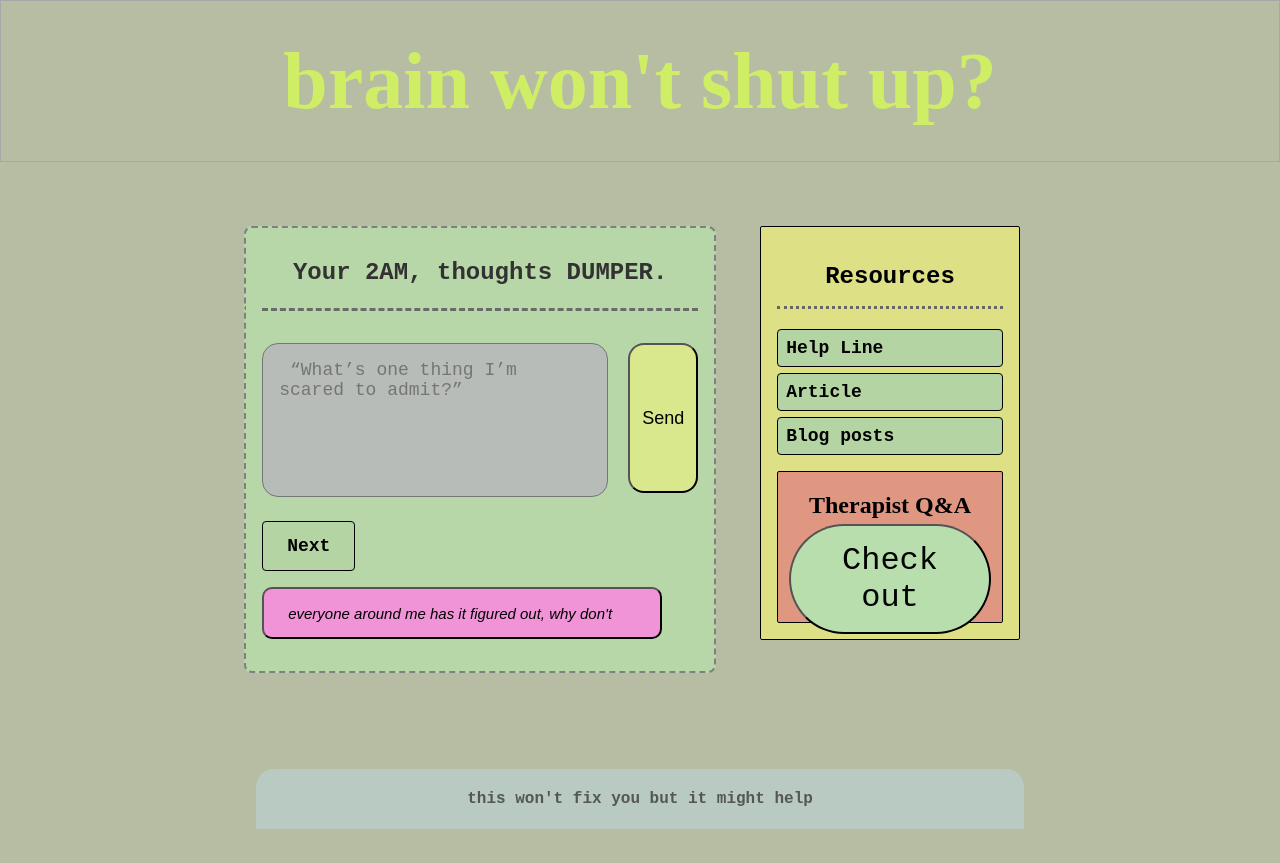
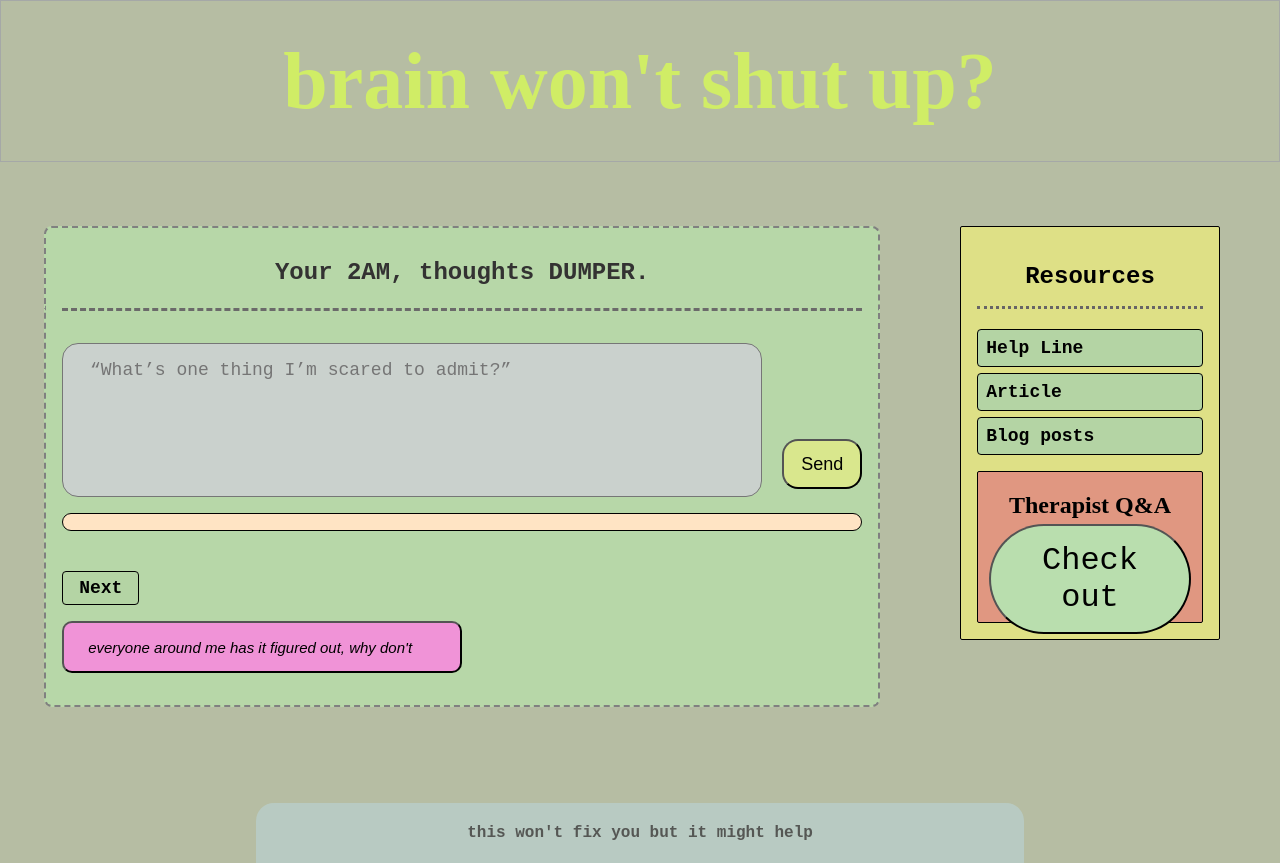
Before and after one commit to Banshal-Yadav/late-night-thought-dump, a React (Vite) app: page / in a window 1280 px wide. Before the commit the page ends 829 px from the top, so only its background shows below. Built offline with nearby package versions, Linux system fonts and the light colour scheme.

Commit message:
feat: add LM Studio AI response with markdown rendering

```diff
--- a/package.json
+++ b/package.json
@@ -11,7 +11,8 @@
   },
   "dependencies": {
     "react": "^19.2.0",
-    "react-dom": "^19.2.0"
+    "react-dom": "^19.2.0",
+    "react-markdown": "^10.1.0"
   },
   "devDependencies": {
     "@eslint/js": "^9.39.1",
--- a/src/Input-component/InputContainer.jsx
+++ b/src/Input-component/InputContainer.jsx
@@ -26,7 +26,7 @@ export const InputContainer = () => {
             <br />
             <button onClick={handleClick}
                     className={styles.resource_options}
-                    style={{  width: "fit-content",padding: "1.5rem", fontSize: "18px", marginBottom : "1rem"  }}
+                    style={{  width: "fit-content",padding: "1rem", fontSize: "18px", marginBottom : "1rem"  }}
             >Next</button>
             <InputButton text={quotes[index]} />
         </div>
--- a/src/Input-component/TakeInput.jsx
+++ b/src/Input-component/TakeInput.jsx
@@ -1,10 +1,12 @@
 import { useState, useMemo } from "react";
+import ReactMarkdown from 'react-markdown';
 import { InputButton } from "../input-button/InputButton";
 import styles from "../Style.module.css"
 
 export const TakeInput = () => {
 
     const [inputValue, setInputValue] = useState("");
+    const [aiResponse, setAiResponse] = useState("");
 
     const placeholderText = [
         " “What’s one thing that’s been haunting me?” ",
@@ -20,32 +22,47 @@ export const TakeInput = () => {
         return placeholderText[randomIndex];
     }, [] );
 
-    // textarea's onhange triggers this function
-    // it get the value and pass it to the useState function
+
     const handleChange = (e) => {
         setInputValue(e.target.value);
     }
 
     // prints the input values from useState
-    const handleSubmit = (e) => {
+    const handleSubmit = async (e) => {
         e.preventDefault();   // prevent refresh
-        console.log(inputValue);
+        const userInput = inputValue;
+        console.log("handleSubmit code is running");
         setInputValue(""); // clears text area
 
-        <div>{inputValue}</div>
+        const response = await fetch("http://localhost:1234/v1/chat/completions", {
+            method: "POST",
+            headers: {"Content-Type": "application/json"},
+            body: JSON.stringify({
+                model: "qwen3.5-4b@q6_k",
+                messages: [{role: "user", content: userInput}]
+            })
+        })
+        const data = await response.json();
+        setAiResponse(data.choices[0].message.content);
     }
 
     return(
         <>
         <form  onSubmit={handleSubmit} className={styles.form_container}>
             <textarea
-                value={inputValue} // get text as a value
-                onChange={handleChange} // trigger handleChange() on change
+                value={inputValue}
+                onChange={handleChange}
                 className={styles.form_input}
                 placeholder={placeholder}
                 />
             <button className={styles.custom_button} type="submit">Send</button>
         </form>
+
+        {/* ai response */}
+        <div className={styles.ai_response}>
+            <ReactMarkdown >{aiResponse}</ReactMarkdown>
+        </div>
+
         </>
     )
 }
--- a/src/Style.module.css
+++ b/src/Style.module.css
@@ -30,7 +30,6 @@
     display: flex;
     justify-content: center;
     margin: none;
-
     display: flex;
     padding-top: 2rem;
     /* background-color: rgb(216, 232, 197); */
@@ -38,11 +37,23 @@
 }
 
 
+.ai_response {
+    border: 1px solid black;
+    background-color: bisque;
+    text-align: left;
+    margin: 1rem 0rem;
+    border-radius: 12px;
+    padding: 0.5rem 1.5rem;
+    font-size: large;
+}
+.ai_response p {
+    background-color: transparent;
+}
 
 
 /* page heading-quote "Your 2AM, thoughts DUMPER." */
 .pg_heading {
-    width: 100%;
+    width: 50rem;
     background-color: rgba(183, 223, 171, 0.766);
     margin: 0;
     display: flex;
@@ -62,7 +73,7 @@
 
 /* writing area wrapper*/
 .input_container {
-    width: 100% ;
+    width: 50rem;
     border: 3px dashed gray;
     padding: 0rem 1rem 2rem 1rem;
     /* background-color: rgb(169, 206, 172); */
@@ -71,8 +82,6 @@
     border-top: none;
     border-radius:0 0 8px 8px;
 }
-
-
 
 
 /* example suggestions belo text area */
@@ -174,13 +183,10 @@
 
 
 
-
-
-
 /* form styles */
 .form_input {
-    background-color: rgba(183, 187, 186, 0.967);
-    color: rgba(212, 205, 205, 0.776);
+    background-color: rgba(203, 209, 207, 0.967);
+    color: rgba(35, 34, 34, 0.776);
     /* font-family:Georgia, 'Times New Roman', Times, serif; */
     font-size: 18px;
     font-weight: 300;
@@ -199,16 +205,11 @@
 
 
 
-
-
-
-
-
 /* send button */
 .custom_button {
-
-    height: 150px;
-    min-width: 16%;
+    margin-top: 6rem;
+    height: 50px;
+    min-width: 5rem;
     font-size: large;
     font-weight: 300;
     font-family:Arial, Helvetica, sans-serif;
```
Also changed, not shown: 1 other file (tests, documents, lock files or other folders).
